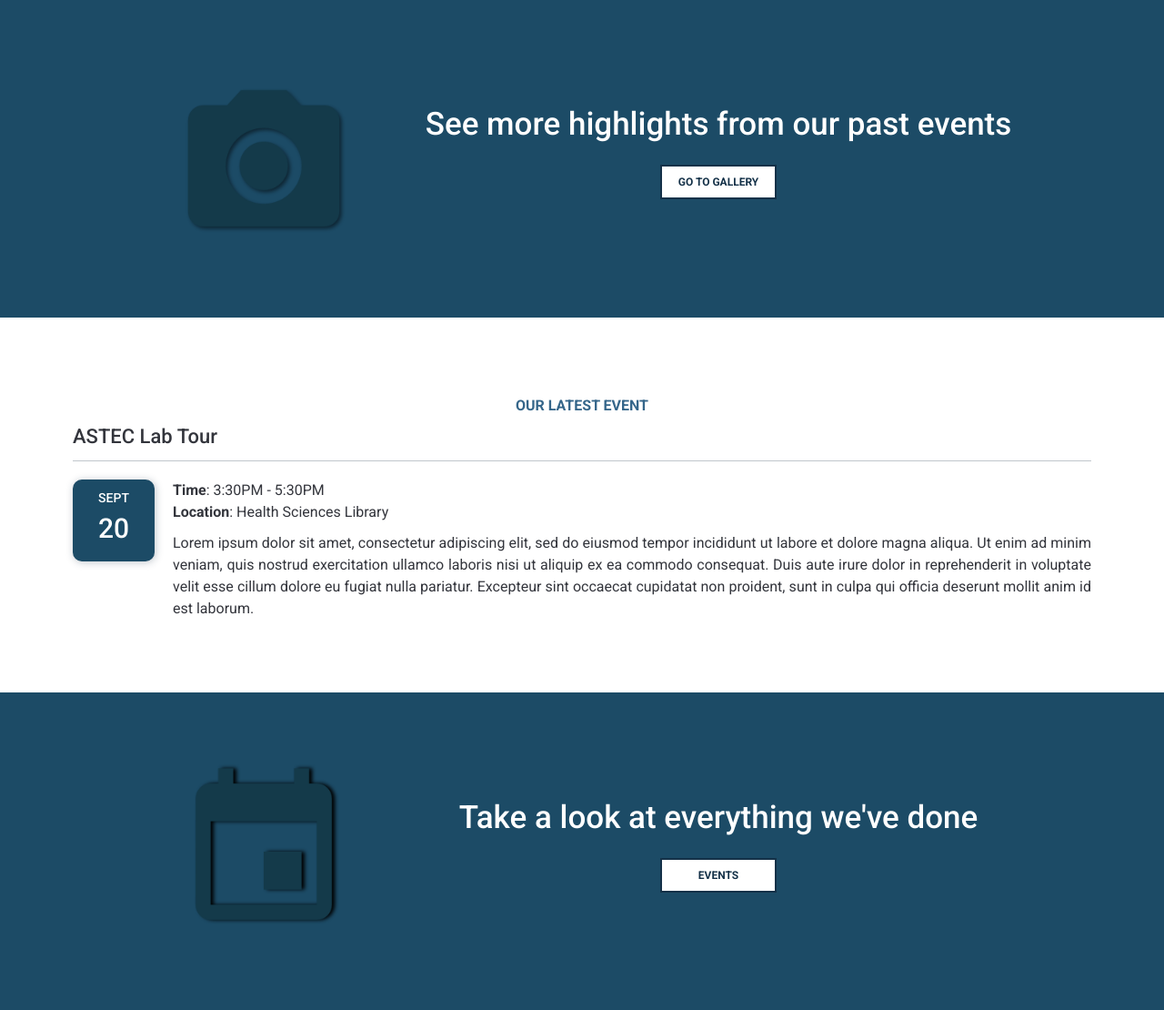
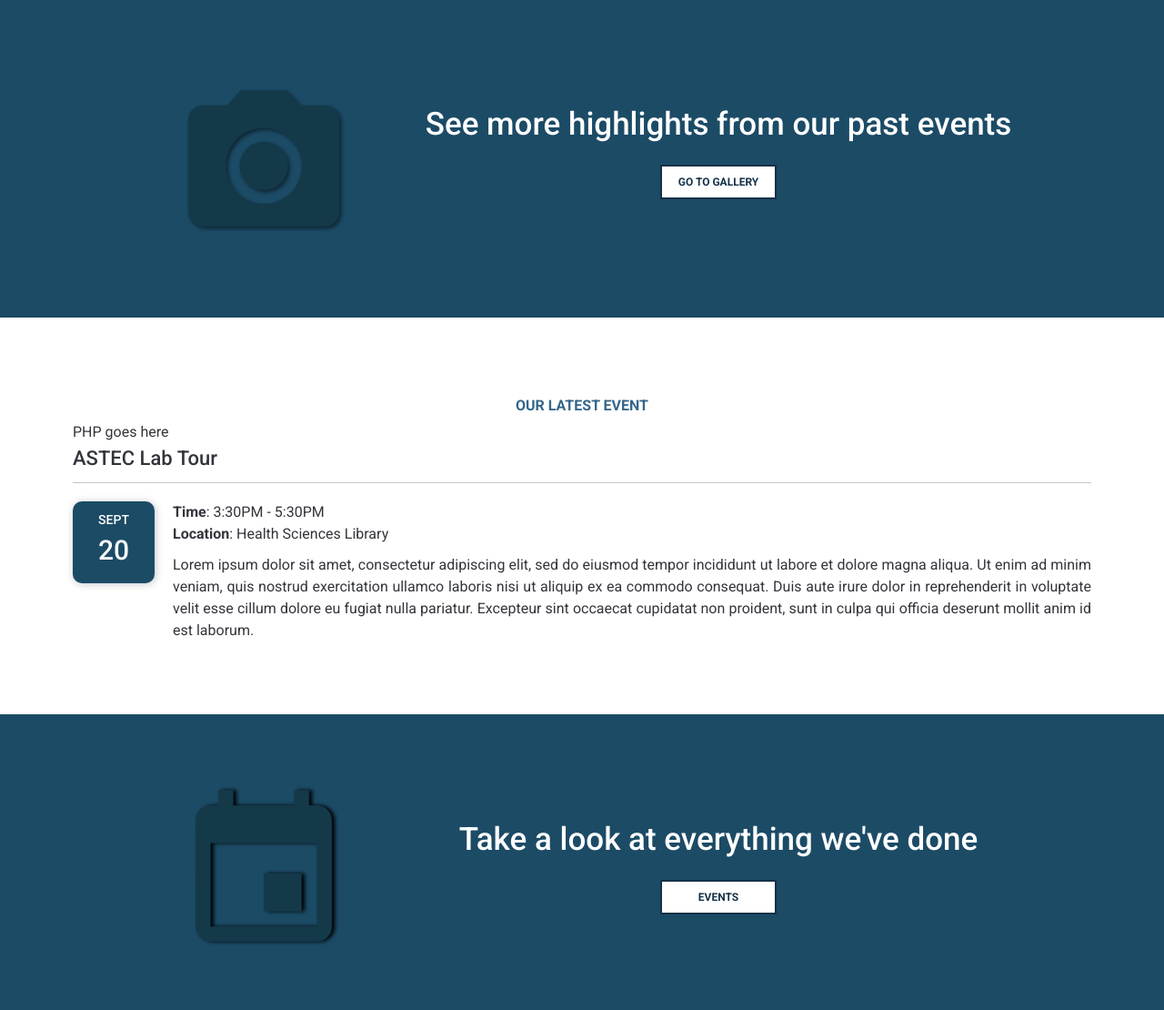
Before and after one commit to luism1randa/LHSA_Club_Site, a PHP site: page / in a window 1280 px wide. Shown: the part 670-1780 px from the top of the page at 91% size. Run offline with PHP 8.4, Linux system fonts and the light colour scheme.

Commit message:
Added php code to index.php

```diff
--- a/index.php
+++ b/index.php
@@ -67,6 +67,10 @@
 
     <section class="content-section">
         <h2>Our Latest Event</h2>
+
+        <?php
+            echo "PHP goes here";
+        ?>
 
         <div class="calendar-container">
             <div class="event-title">
```
